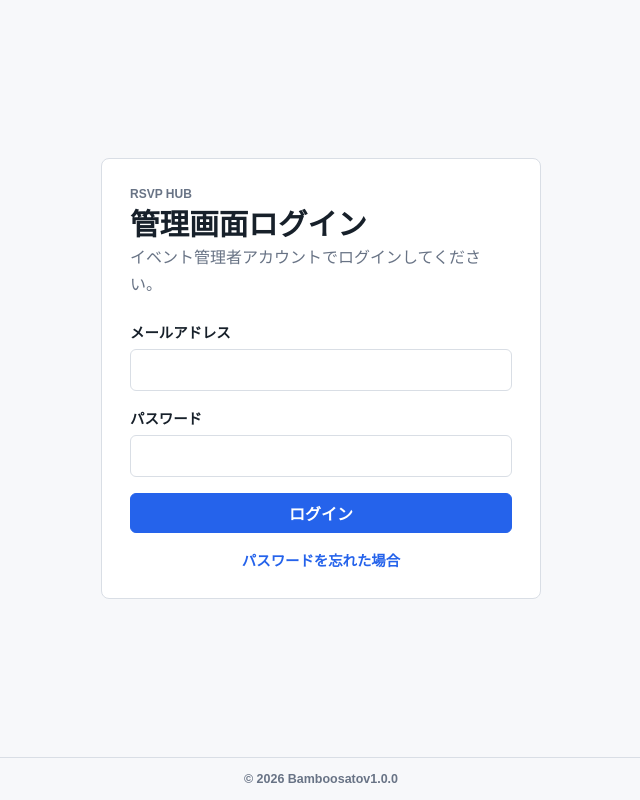
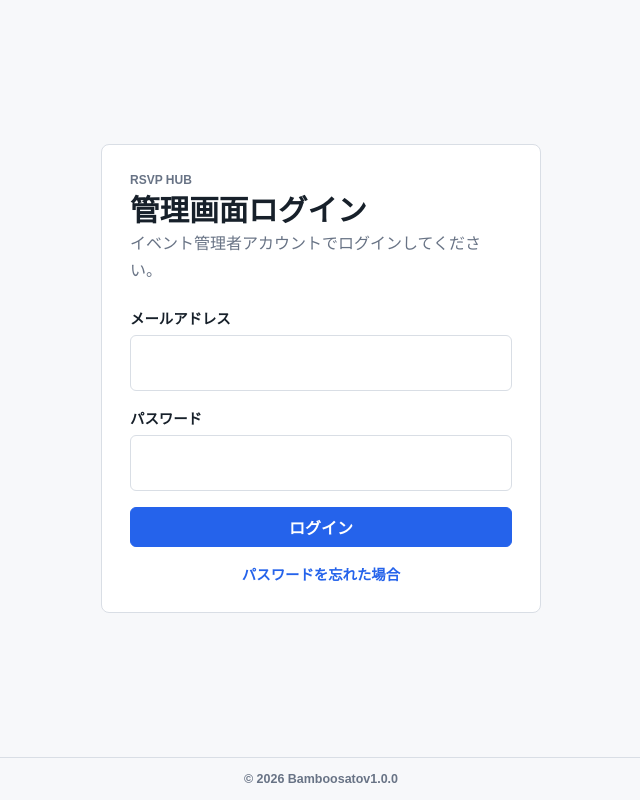
Before and after one commit to Bamboosato/rsvp-manager-app, a Next.js app: page /login in a window 1280 px wide. Shown: the whole page, without its empty margins (319-959 px from the left). Built offline with nearby package versions, Linux system fonts and the light colour scheme; no server answers.

Commit message:
Align event form control heights

```diff
--- a/src/app/globals.css
+++ b/src/app/globals.css
@@ -467,23 +467,41 @@ h3 {
 .field textarea,
 .field select {
   display: block;
-  min-height: 42px;
   min-width: 0;
   width: 100%;
   max-width: 100%;
   border: 1px solid var(--border);
   border-radius: 6px;
-  padding: 0 12px;
   color: var(--text);
   background: var(--surface);
+  font-size: 1rem;
+  font-weight: 700;
+  line-height: 1.3;
+}
+
+.field input,
+.field select {
+  height: 56px;
+  min-height: 56px;
+  padding: 0 16px;
 }
 
 .field input[type="date"] {
   min-inline-size: 0;
   inline-size: 100%;
   max-inline-size: 100%;
+  text-align: left;
   -webkit-appearance: none;
   appearance: none;
+}
+
+.field input[type="date"]::-webkit-date-and-time-value {
+  display: flex;
+  align-items: center;
+  min-height: 100%;
+  margin: 0;
+  padding: 0;
+  text-align: left;
 }
 
 .field textarea {
```
